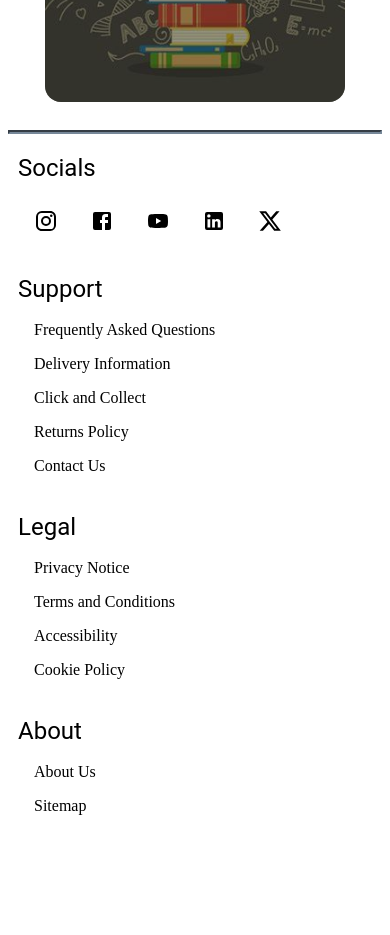
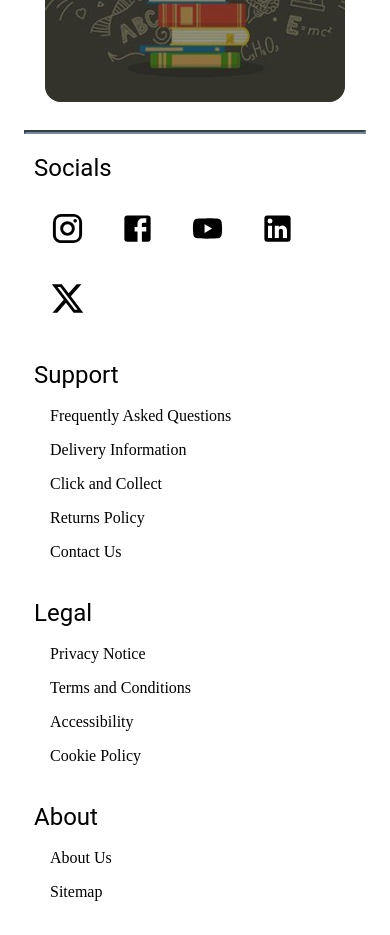
Before and after one commit to AywinK/bookstore, a React (Vite) app in the folder frontend/: page / in a window 390 px wide. Shown: the part 1660-2595 px from the top of the page. Before the commit the page ends 2509 px from the top, so only its background shows below. Built offline with nearby package versions, Linux system fonts and the light colour scheme.

Commit message:
adjusts footer responsiveness

```diff
--- a/frontend/src/components/Footer.jsx
+++ b/frontend/src/components/Footer.jsx
@@ -1,8 +1,7 @@
 import FooterSection from './FooterSection';
 import footerData from "../siteData/footerData.json";
-
 import SocialLinks from './SocialLinks';
-import { useMediaQuery } from '@mui/material';
+import { Stack, useMediaQuery, Container } from '@mui/material';
 
 
 const Footer = () => {
@@ -10,14 +9,14 @@ const Footer = () => {
     const isMobile = useMediaQuery("(max-width: 688px)");
 
     return (
-        <>
+        <Container component="footer">
             <hr
                 style={{
                     borderWidth: "2px",
                     borderColor: "lightslategray"
                 }}
             />
-            <footer
+            <Stack
                 style={{
                     display: "flex",
                     flexDirection: isMobile ? "column" : "row",
@@ -31,8 +30,8 @@ const Footer = () => {
                 <FooterSection heading="Support" dataArr={footerData.supportLinks} />
                 <FooterSection heading="Legal" dataArr={footerData.legalLinks} />
                 <FooterSection heading="About" dataArr={footerData.aboutLinks} />
-            </footer>
-        </>
+            </Stack>
+        </Container>
     )
 }
 
--- a/frontend/src/components/SocialLinks.jsx
+++ b/frontend/src/components/SocialLinks.jsx
@@ -8,7 +8,6 @@ import Link from '@mui/material/Link';
 import List from '@mui/material/List';
 import ListItem from '@mui/material/ListItem';
 import Stack from '@mui/material/Stack';
-
 
 
 // eslint-disable-next-line react/prop-types
@@ -24,37 +23,44 @@ const SocialLinks = ({ isMobile }) => {
                     display: "flex",
                     flexDirection: isMobile ? "row" : "column",
                     alignItems: "center",
-                    justifyContent: "center",
+                    justifyContent: "start",
+                    gap: "10px",
+                    flexWrap: "wrap",
+                    maxWidth: "100%",
+                    "& > *": {
+                        maxWidth: "60px",
+                        aspectRatio: "1 / 1"
+                    }
                 }}
             >
 
                 <ListItem>
                     <Link margin="auto" color="inherit" href="https://www.instagram.com">
-                        <InstagramIcon fontSize={isMobile ? "medium" : "large"} />
+                        <InstagramIcon fontSize={isMobile ? "large" : "large"} />
                     </Link>
                 </ListItem>
 
                 <ListItem>
                     <Link margin="auto" color="inherit" href="https://www.facebook.com">
-                        <FacebookIcon fontSize={isMobile ? "medium" : "large"} />
+                        <FacebookIcon fontSize={isMobile ? "large" : "large"} />
                     </Link>
                 </ListItem>
 
                 <ListItem>
                     <Link margin="auto" color="inherit" href="https://www.youtube.com">
-                        <YouTubeIcon fontSize={isMobile ? "medium" : "large"} />
+                        <YouTubeIcon fontSize={isMobile ? "large" : "large"} />
                     </Link>
                 </ListItem>
 
                 <ListItem>
                     <Link margin="auto" color="inherit" href="https://linkedin.com">
-                        <LinkedInIcon fontSize={isMobile ? "medium" : "large"} />
+                        <LinkedInIcon fontSize={isMobile ? "large" : "large"} />
                     </Link>
                 </ListItem>
 
                 <ListItem>
                     <Link margin="auto" color="inherit" href="https://www.x.com">
-                        <XIcon fontSize={isMobile ? "medium" : "large"} />
+                        <XIcon fontSize={isMobile ? "large" : "large"} />
                     </Link>
                 </ListItem>
             </List>
```
